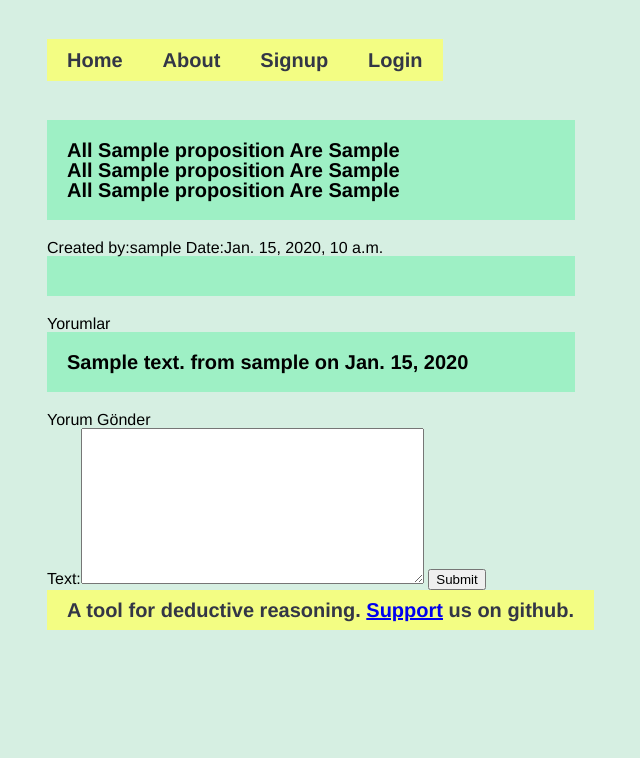
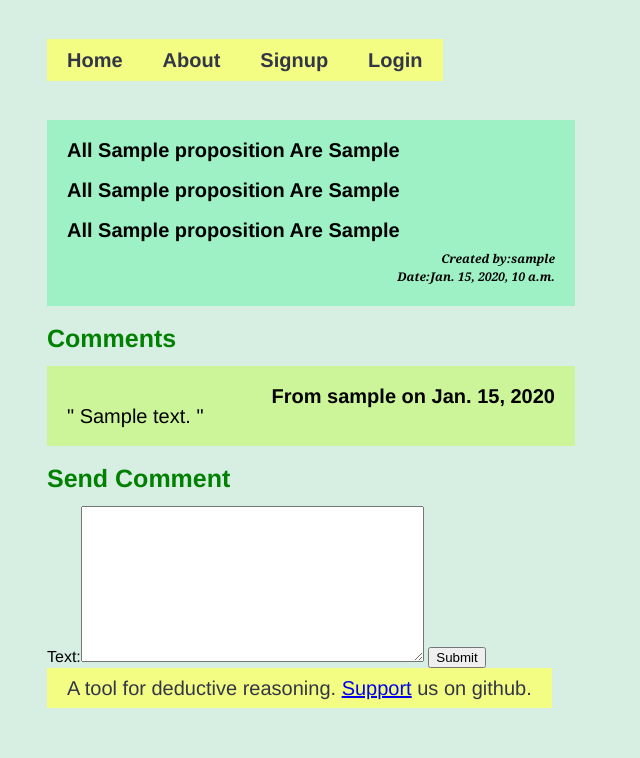
Before and after one commit to lyk2018-python/deductive-reasoning, a Django app: page /proposition/1/ in a window 1280 px wide. Shown: the part 105-863 px from the top of the page, without its empty margins (153-793 px from the left). Before the commit the page ends 735 px from the top, so only its background shows below. Run offline with Django 3.2, Linux system fonts and the light colour scheme; tables that the repository leaves empty hold one stand-in row (values such as "Sample post").

Commit message:
Update proposition_detail, about, dashboard pages

```diff
--- a/deductivereasoning/proofs/views.py
+++ b/deductivereasoning/proofs/views.py
@@ -31,7 +31,6 @@ def proposition_detail(request, id):
 			comment.user = request.user
 			comment.modelObject = proofs
 			comment.save()
-			return redirect('home')
 	Comments = Comment.objects.filter(modelObject=proofs)
 	return render(request, 'proposition_detail.html', {
 		'major': major,
--- a/deductivereasoning/static/layout/styles/base.css
+++ b/deductivereasoning/static/layout/styles/base.css
@@ -111,20 +111,28 @@ body {
   background-repeat: no-repeat;
 }
 
-
 .content .right {
   width: 278px;
   display: inline-block;
   float: left;
   background-color: orange;
 }
-.content p{
+.content .propDetail{
   background-color: #9EF0C5;
-  padding: 20px 20px 20px 20px;
+  padding: 10px 20px 20px 20px;
   font-size: 20px;
   font-weight: 600;
   margin-bottom: 20px;
   margin-right: 40%;
+  line-height: 2;
+}
+.content .createdBy{
+  font: italic bold 12px/30px Georgia, serif;
+  text-align:right;
+  margin-bottom: -15px;
+}
+.content .createdBy p{
+  line-height: 1.5;
 }
 
 .box{
@@ -145,8 +153,36 @@ body {
   background-color: #F3FD83;
   padding: 10px 20px 10px 20px;
   font-size: 20px;
-  font-weight: 600;
   color: #333646;
   display: inline-block;
   text-decoration: none;
 }
+.comment h3{
+  font-size: 25px;
+  font-weight: 600;
+  margin-bottom: 15px;
+  color: green;
+}
+.commentBox{
+  background-color: #CCF59A;
+  font-weight: normal;
+}
+.box .commentUser{
+  text-align: right;
+  font-weight: 600;
+}
+
+.about{
+  background-color: #9EF0C5;
+  padding: 20px 20px 20px 20px;
+  font-size: 20px;
+  line-height: 1.6;
+  margin-bottom: 20px;
+  margin-right: 40%;
+}
+
+.dashboard{
+  font-weight: normal;
+  font-size: 20px;
+  line-height: 1.4;
+}
--- a/deductivereasoning/templates/about.html
+++ b/deductivereasoning/templates/about.html
@@ -4,8 +4,8 @@
 
 {% block content %}
 <div class="about">
-  This site gives you a deductive reasoning tool.<br/><br/>
-  You can check the validity of primeses and conclusion via our tool.<br/><br/>
+  <p>This site made in "Mustafa Akgül Özgür Yazılım Yaz Kampı" as a django course project and gives you a deductive reasoning tool.</p>
+  <p>You can check the validity of primeses and conclusion via our tool.</p>
   Have Fun!
 </div>
 {% endblock %}
--- a/deductivereasoning/templates/accounts/dashboard.html
+++ b/deductivereasoning/templates/accounts/dashboard.html
@@ -1,6 +1,7 @@
 {% extends 'base.html' %}
 
 {% block content %}
+  <div class="box dashboard">
     <h2>Welcome {{ user.username }}</h2>
     Name: {{ user.first_name }}
     <br>
@@ -15,4 +16,5 @@
     Last Login: {{ user.last_login }}
     <br>
     Date Joined: {{ user.date_joined }}
+  </div>
 {% endblock %}
--- a/deductivereasoning/templates/proposition_detail.html
+++ b/deductivereasoning/templates/proposition_detail.html
@@ -3,23 +3,29 @@
 {% block title %}{{ title }}{% endblock %}
 {% block content %}
 <div class="content">
-  <p>{{ major }} </br>
- 	{{ minor }}	</br>
-  	{{ conclusion }}
-  	<div class="createdBy">
-  	Created by:{{ major.user }}
-  	Date:{{ major.created_date }}
+  <div class="propDetail">
+  	<p>{{ major }}</p>
+ 	<p>{{ minor }}</p>
+  	<p>{{ conclusion }}</p>
+  	<span class="createdBy">
+  	<p>Created by:{{ major.user }}</p>
+  	<p>Date:{{ major.created_date }}</p>
+  	</span>
   </div>
-  </p>
 </div>
+	<div class="comment">
 		<form method="post">
 	      {% csrf_token %}
-      <h3>Yorumlar</h3>
+	      <h3>Comments</h3>
 	        {% for Comment in Comments %}
-           <p> {{ Comment }} from {{ Comment.user }} on {{ Comment.created_date }} </p>
+	      <div class="commentBox box">
+	           <p class="commentUser">From {{ Comment.user }} on {{ Comment.created_date }} </p>
+	           <p>" {{ Comment }} " </p>
+	      </div>
 	      	{% endfor %}
-      <h3>Yorum Gönder</h3>
+	      <h3>Send Comment</h3>
 	          {{ form }}
 	      <button type="submit"> Submit </button>
 	      </form>
+      </div>
 {% endblock %}
```
Lines whose indentation alone changed are shown as unchanged.
